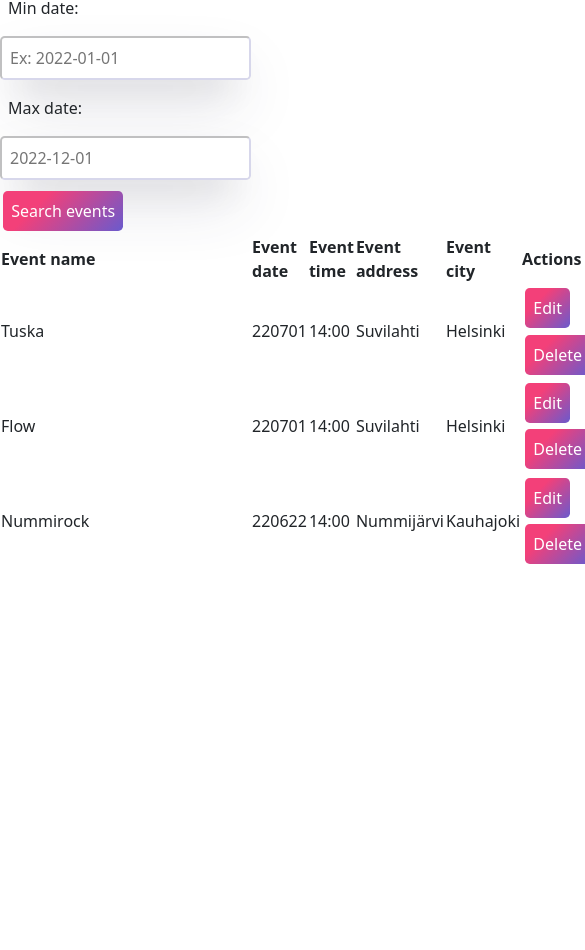
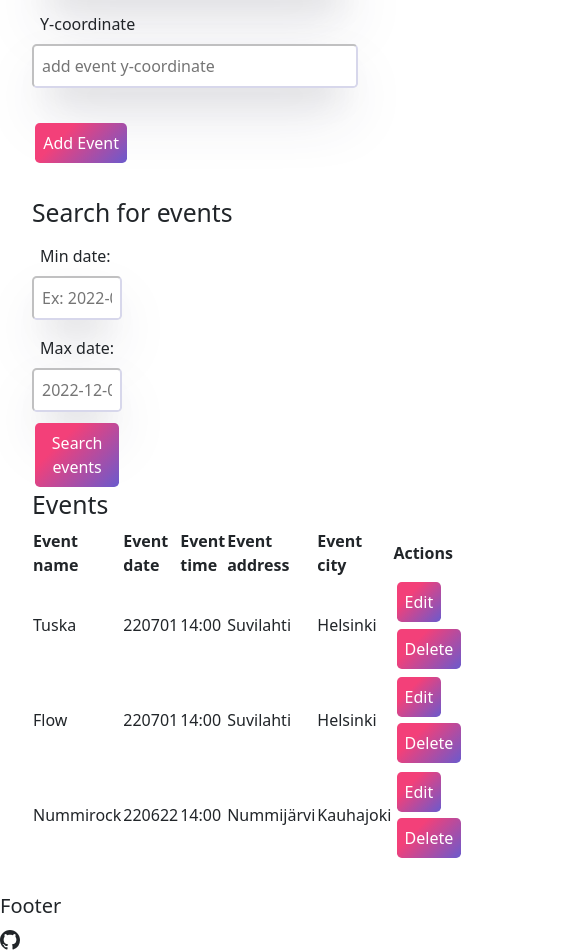
Before and after one commit to KatjaDa/PartyTracker, a Vue app in the folder vue-app/: page / in a window 390 px wide. Shown: the part 680-1630 px from the top of the page, 585 px wide, since content can reach past the window. Before the commit the page ends 1248 px from the top, so only its background shows below. Built offline with nearby package versions, Linux system fonts and the light colour scheme.

Commit message:
added footer + styles

```diff
--- a/vue-app/src/App.vue
+++ b/vue-app/src/App.vue
@@ -1,23 +1,25 @@
 <template>
-  <div id="app">
+  <section id="app">
     <nav-bar/>
     <!-- <addForm /> -->
-    <h1>Add event</h1>
+    <section id="content">
     <event-form @add:events="addEvent" />
 
-    <h1>Events</h1>
     <event-table
         :events="events"
         @delete:event="deleteEvent"
         @edit:event="editEvent"/>
-  </div>
+    </section>
+    <footer-bar/>
+  </section>
 </template>
 
 <script>
-// import addForm from '@/components/Addform.vue'
 import EventTable from '@/components/EventTable'
 import EventForm from "@/components/EventForm";
 import NavBar from "@/components/NavBar.vue";
+import FooterBar from "@/components/FooterBar";
+
 
 export default {
   name: 'app',
@@ -25,6 +27,7 @@
     NavBar,
     EventTable,
     EventForm,
+    FooterBar,
   },
   methods: {
     // Adds event to event-table
--- a/vue-app/src/assets/styles.css
+++ b/vue-app/src/assets/styles.css
@@ -1,5 +1,9 @@
-body {
+.navbar, #app{
+    width: 100%
+}
 
+#content {
+margin: 2rem;
 }
 
 p{
@@ -8,6 +12,10 @@
 
 form {
     margin-bottom: 2rem;
+}
+
+#event-table{
+    max-width: 100%;
 }
 
 input{
@@ -22,9 +30,6 @@
     padding: 0.5rem;
 }
 
-#event-table{
-max-width: 100%;
-}
 
 button {
     padding: 0.5rem;
@@ -51,11 +56,17 @@
 [class*='-message'] {
     font-weight: 500;
 }
+#footer{
 
-/* CSS for bigger screens */
-@media (min-width: 640px) {
-.navbar, #app{
-    width: 100%
 }
 
+
+/* CSS for mobile */
+@media screen and (max-width: 640px)  {
+    label, input {
+        width: 100%;
+        margin-top: 0;
+    }
+
+
 }
--- a/vue-app/src/components/EventForm.vue
+++ b/vue-app/src/components/EventForm.vue
@@ -1,6 +1,7 @@
 
 <template>
   <div id="event-form">
+    <h2>Add a event</h2>
     <form @submit.prevent="handleSubmit">
       <label>Event name</label>
       <input ref="first" v-model.trim="event.name" type="text" placeholder="add event name"
--- a/vue-app/src/components/EventTable.vue
+++ b/vue-app/src/components/EventTable.vue
@@ -1,5 +1,6 @@
 <template>
   <div id="event-table">
+    <h2>Search for events</h2>
     <p v-if="events.length < 1" class="empty-table">No events</p>
     <table v-else>
       <thead>
@@ -8,8 +9,9 @@
       <input ref="mindate" type="text" placeholder="Ex: 2022-01-01"/>
       <br><label>Max date:</label>
       <input ref="maxdate" type="text" placeholder="2022-12-01"/>
+      <br>
       <button @click="searchEvent()">Search events</button>
-
+      <h2>Events</h2>
       <tr>
         <th>Event name</th>
         <th>Event date</th>
@@ -50,8 +52,8 @@
           <input type="text" v-model="event.ycoord">
         </td>
         <td v-if="editing === event.id">
-        <button @click="editEvent(event)">Save</button>
-        <button class="muted-button" @click="editing = null">Cancel</button>
+        <button id="saveBtn" @click="editEvent(event)">Save</button>
+        <button id="cancelBtn" class="muted-button" @click="editing = null">Cancel</button>
         </td>
         <td v-else>
           <button @click="editMode(event.id)">Edit</button>
--- /dev/null
+++ b/vue-app/src/components/FooterBar.vue
@@ -0,0 +1,18 @@
+<template>
+  <section id="footer">
+  <h5>Footer</h5>
+        <svg xmlns="http://www.w3.org/2000/svg" width="20" height="20" fill="currentColor" class="bi bi-github" viewBox="0 0 16 16">
+          <path d="M8 0C3.58 0 0 3.58 0 8c0 3.54 2.29 6.53 5.47 7.59.4.07.55-.17.55-.38 0-.19-.01-.82-.01-1.49-2.01.37-2.53-.49-2.69-.94-.09-.23-.48-.94-.82-1.13-.28-.15-.68-.52-.01-.53.63-.01 1.08.58 1.23.82.72 1.21 1.87.87 2.33.66.07-.52.28-.87.51-1.07-1.78-.2-3.64-.89-3.64-3.95 0-.87.31-1.59.82-2.15-.08-.2-.36-1.02.08-2.12 0 0 .67-.21 2.2.82.64-.18 1.32-.27 2-.27.68 0 1.36.09 2 .27 1.53-1.04 2.2-.82 2.2-.82.44 1.1.16 1.92.08 2.12.51.56.82 1.27.82 2.15 0 3.07-1.87 3.75-3.65 3.95.29.25.54.73.54 1.48 0 1.07-.01 1.93-.01 2.2 0 .21.15.46.55.38A8.012 8.012 0 0 0 16 8c0-4.42-3.58-8-8-8z"/>
+        </svg>
+  </section>
+</template>
+
+<script>
+export default {
+  name: "footer-bar"
+}
+</script>
+
+<style scoped>
+
+</style>
```
